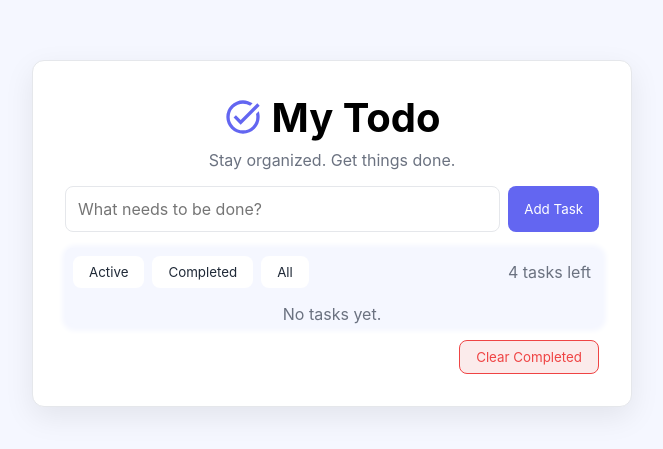
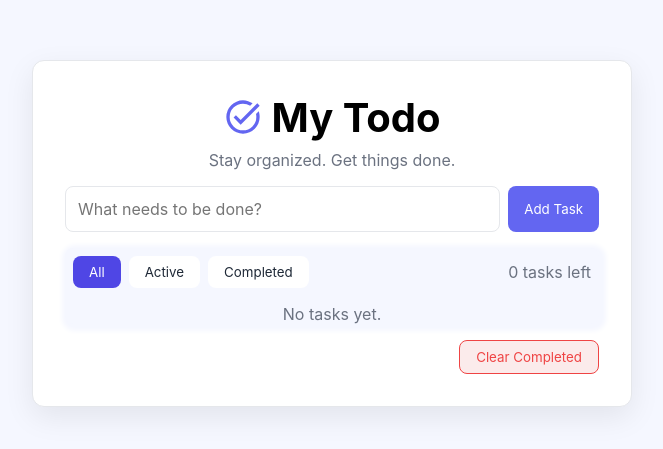
Before and after one commit to yonassera/Todo-List-With-React, a React (Vite) app: page / in a window 1280 px wide. Shown: the part 167-616 px from the top of the page, without its empty margins (308-971 px from the left). Built offline with nearby package versions, Linux system fonts and the light colour scheme.

Commit message:
implement task object without class, implement filter logic, tweak the UI

```diff
--- a/src/App.css
+++ b/src/App.css
@@ -93,12 +93,22 @@ nav {
   background-color: var(--primary-hover);
 }
 
+.nav-btn:hover {
+  color: var(--text);
+  background-color: rgb(0, 0, 0, 0.05);
+}
+
 .btn:active {
   transform: scale(0.95);
 }
 
 .nav-btn:active {
   transform: scale(1);
+}
+
+.nav-btn.active {
+  color: var(--surface);
+  background-color: var(--primary-hover);
 }
 
 .nav-btn {
--- a/src/App.jsx
+++ b/src/App.jsx
@@ -5,17 +5,12 @@ import Header from "./Components/Header";
 import Navigation from "./Components/Navigation";
 import { useEffect, useState } from "react";
 
-class TaskConstructor {
-  constructor(text) {
-    this.id = crypto.randomUUID();
-    this.text = text;
-    this.isCompleted = false;
-  }
-}
-
 export default function App() {
   const [input, setInput] = useState("");
   const [tasksArray, setTasksArray] = useState([]);
+  const [filteredTasks, setFilteredTasks] = useState([]);
+  const [filter, setFilter] = useState("all");
+  const [activeTasks, setActiveTasks] = useState();
 
   useEffect(() => {
     const savedData = localStorage.getItem("tasks");
@@ -23,23 +18,32 @@ export default function App() {
     setTasksArray(tasks);
   }, []);
 
-  function createTask(text) {
-    const taskObject = new TaskConstructor(text);
-    const modTaskArray = [taskObject, ...tasksArray];
-    setTasksArray(modTaskArray);
+  useEffect(() => {
+    filterTasks(filter);
+    calculateTaskLeft();
+  }, [tasksArray]);
+
+  function createTask() {
+    const taskObject = {
+      id: crypto.randomUUID(),
+      text: input,
+      isCompleted: false,
+    };
+    const tempTaskArray = [taskObject, ...tasksArray];
+    setTasksArray(tempTaskArray);
     localStorage.removeItem("tasks");
-    localStorage.setItem("tasks", JSON.stringify(modTaskArray));
+    localStorage.setItem("tasks", JSON.stringify(tempTaskArray));
   }
 
   function deleteTask(taskId) {
-    const modTaskArray = tasksArray.filter((taskObj) => taskObj.id !== taskId);
-    setTasksArray(modTaskArray);
+    const tempTaskArray = tasksArray.filter((taskObj) => taskObj.id !== taskId);
+    setTasksArray(tempTaskArray);
     localStorage.removeItem("tasks");
-    localStorage.setItem("tasks", JSON.stringify(modTaskArray));
+    localStorage.setItem("tasks", JSON.stringify(tempTaskArray));
   }
 
   function toggleState(taskId) {
-    const modTaskArray = tasksArray.map((taskObj) => {
+    const tempTaskArray = tasksArray.map((taskObj) => {
       if (taskObj.id === taskId) {
         taskObj.isCompleted === true
           ? (taskObj.isCompleted = false)
@@ -48,15 +52,46 @@ export default function App() {
       }
       return taskObj;
     });
-    setTasksArray(modTaskArray);
+    setTasksArray(tempTaskArray);
     localStorage.clear();
-    localStorage.setItem("tasks", JSON.stringify(modTaskArray));
+    localStorage.setItem("tasks", JSON.stringify(tempTaskArray));
+  }
+
+  function calculateTaskLeft() {
+    const activeTasks = tasksArray.filter(
+      (taskObj) => taskObj.isCompleted === false,
+    );
+    setActiveTasks(activeTasks.length);
+  }
+
+  function filterTasks(type) {
+    if (type === "active") {
+      const tempArray = tasksArray.filter(
+        (taskObj) => taskObj.isCompleted === false,
+      );
+      setFilteredTasks(tempArray);
+    } else if (type === "completed") {
+      const tempArray = tasksArray.filter(
+        (taskObj) => taskObj.isCompleted === true,
+      );
+      setFilteredTasks(tempArray);
+    } else if (type === "all") {
+      const tempArray = tasksArray;
+      setFilteredTasks(tempArray);
+    }
+  }
+
+  function clearCompleted() {
+    const tempArray = tasksArray.filter((taskObj) => taskObj.isCompleted !== true)
+    setTasksArray(tempArray);
+    localStorage.removeItem("tasks")
+    localStorage.setItem("tasks", JSON.stringify(tempArray))
   }
 
   const handleSubmit = (event) => {
     event.preventDefault();
     if (input) {
-      createTask(input);
+      createTask();
       setInput("");
     }
   };
@@ -67,12 +102,19 @@ export default function App() {
   };
 
   const handleInput = (event) => {
-    setInput(event.currentTarget.value);
+    const text = event.currentTarget.value;
+    setInput(text);
   };
 
   const handleDelete = (event) => {
     const taskId = event.currentTarget.dataset.id;
     if (taskId) deleteTask(taskId);
+  };
+
+  const handleNavClick = (event) => {
+    const type = event.currentTarget.dataset.type;
+    setFilter(type);
+    filterTasks(type);
   };
 
   return (
@@ -87,14 +129,18 @@ export default function App() {
               input={input}
             />
             <div className="task-container">
-              <Navigation />
+              <Navigation
+                handleNavClick={handleNavClick}
+                filter={filter}
+                activeTasks={activeTasks}
+              />
               <Tasks
                 handleCheckBox={handleCheckBox}
-                tasks={tasksArray}
+                tasks={filteredTasks}
                 handleDelete={handleDelete}
               />
             </div>
-            <button className="btn clear-btn">Clear Completed</button>
+            <button onClick={clearCompleted} className="btn clear-btn">Clear Completed</button>
           </div>
         </div>
       </div>
--- a/src/Components/Navigation.jsx
+++ b/src/Components/Navigation.jsx
@@ -1,13 +1,39 @@
-export default function Navigation() {
+export default function Navigation({ handleNavClick, filter, activeTasks }) {
   return (
     <>
       <nav>
         <div className="nav-btn-container">
-          <button className="btn nav-btn">Active</button>
-          <button className="btn nav-btn">Completed</button>
-          <button className="btn nav-btn">All</button>
+          <button
+            data-type="all"
+            onClick={handleNavClick}
+            className={filter === "all" ? "btn nav-btn active" : "btn nav-btn"}
+          >
+            All
+          </button>
+          <button
+            data-type="active"
+            onClick={handleNavClick}
+            className={
+              filter === "active" ? "btn nav-btn active" : "btn nav-btn"
+            }
+          >
+            Active
+          </button>
+          <button
+            data-type="completed"
+            onClick={handleNavClick}
+            className={
+              filter === "completed" ? "btn nav-btn active" : "btn nav-btn"
+            }
+          >
+            Completed
+          </button>
         </div>
-        <p className="task-left">{"4"} tasks left</p>
+        <p className="task-left">
+          {activeTasks === 1
+            ? activeTasks + " task left"
+            : activeTasks + " tasks left"}
+        </p>
       </nav>
     </>
   );
```
